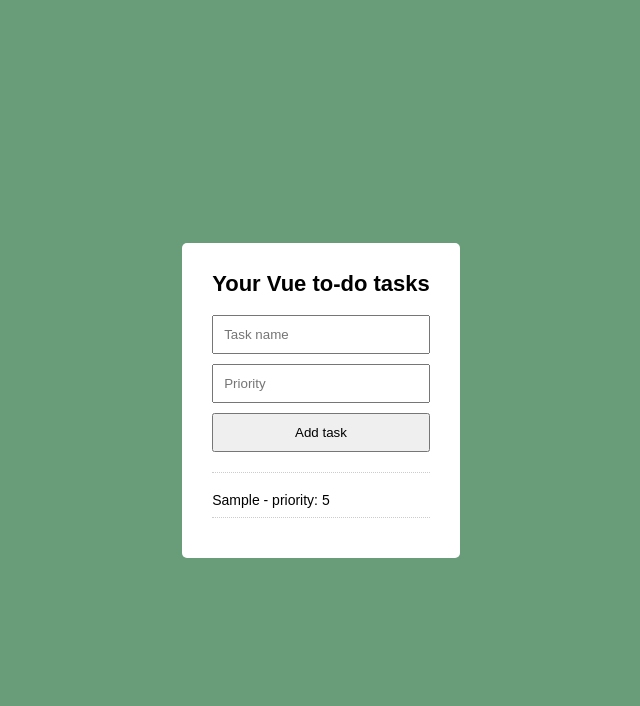
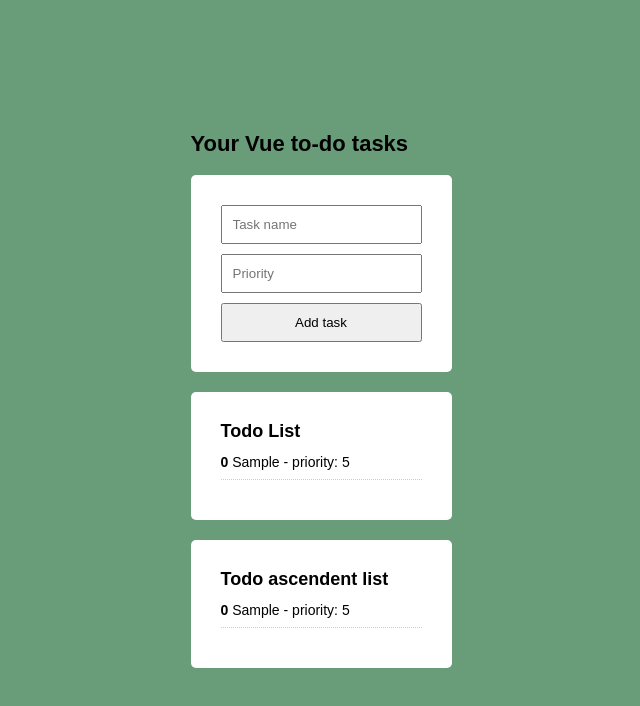
Before and after one commit to Alvaro07/vue-todo, a Vue app: page / in a window 1280 px wide. Both pictures are taken after typing "Sample", "5" into the empty fields and a click on the button "Add task". Shown: the top 706 px of the page, without its empty margins (319-959 px from the left). Built offline with nearby package versions, Linux system fonts and the light colour scheme.

Commit message:
Add v-todo-list component

```diff
--- a/src/App.vue
+++ b/src/App.vue
@@ -31,9 +31,9 @@
   justify-content: center;
   align-items: center;
 
-  height: 100%;
+  min-height: 100%;
   background-color: $darkGreen;
-
+  padding: 30px;
   font-family: Arial, Helvetica, sans-serif;
 }
 </style>
--- a/src/components/ToDo.vue
+++ b/src/components/ToDo.vue
@@ -11,21 +11,20 @@
         <p class="todo__form__error" v-show="errorMessage">{{ errorMessage }}</p>
       </form>
 
-      <div v-show="tasks.length">
-        <ul class="todo__list">
-          <li v-for="(task, index) in tasks" v-bind:key="index">
-            {{ task.name }}
-            <span v-if="task.priority !== null">- priority: {{ task.priority }}</span>
-          </li>
-        </ul>
-      </div>
+      <v-todo-list v-if="tasks.length" listTitle="Todo List" :tasks="tasks"></v-todo-list>
+      <v-todo-list v-if="orderAscTask.length" listTitle="Todo ascendent list" :tasks="orderAscTask"></v-todo-list>
     </main>
   </section>
 </template>
 
 <script>
+import TodoList from "./TodoList.vue";
+
 export default {
   name: "ToDo",
+  components: {
+    "v-todo-list": TodoList
+  },
   data: function() {
     return {
       taskName: null,
@@ -35,7 +34,7 @@
     };
   },
   methods: {
-    addNewTask: function(e) {
+    addNewTask() {
       if (this.taskName !== null && this.taskName.length) {
         if (this.taskPriority === "") this.taskPriority = null;
 
@@ -51,20 +50,17 @@
         this.errorMessage = "Complete all fields";
       }
     }
+  },
+  computed: {
+    orderAscTask() {
+      return this.tasks.sort((a, b) => a.priority - b.priority).filter(e => e.priority !== null);
+    }
   }
 };
 </script>
 
 <style scoped lang="scss" >
 .todo {
-  background-color: white;
-  padding: 15px;
-  border-radius: 5px;
-
-  @include mediaTablet {
-    padding: 30px;
-  }
-
   /**
   * Header
   */
@@ -82,6 +78,14 @@
   */
 
   &__form {
+    background-color: white;
+    padding: 15px;
+    border-radius: 5px;
+
+    @include mediaTablet {
+      padding: 30px;
+    }
+
     input {
       display: block;
       width: 100%;
@@ -99,17 +103,5 @@
       color: red;
     }
   }
-
-  &__list {
-    padding-top: 20px;
-    margin-top: 20px;
-    border-top: 1px dotted #ccc;
-
-    li {
-      padding-bottom: 10px;
-      margin-bottom: 10px;
-      border-bottom: 1px dotted #ccc;
-    }
-  }
 }
 </style>
--- /dev/null
+++ b/src/components/TodoList.vue
@@ -0,0 +1,60 @@
+<template>
+  <div class="todo-list">
+    <h2 class="todo-list__title">{{ listTitle }}</h2>
+
+    <ul class="todo__list">
+      <li v-for="(task, index) in tasks" v-bind:key="index">
+        <span class="bold">{{ index }}</span>
+        {{ task.name }}
+        <span v-if="task.priority !== null">- priority: {{ task.priority }}</span>
+      </li>
+    </ul>
+
+
+  </div>
+
+  <!-- <div v-show="tasks.length" class="todo__list-block">
+    <h2 class="todo__list-block__title">Todo List</h2>
+    <ul class="todo__list">
+      <li v-for="(task, index) in tasks" v-bind:key="index">
+        <span class="bold">{{ index }}</span>
+        {{ task.name }}
+        <span v-if="task.priority !== null">- priority: {{ task.priority }}</span>
+      </li>
+    </ul>
+  </div> -->
+</template>
+
+
+<script>
+export default {
+  name: "v-todo-list",
+  props: ["listTitle", "tasks"]
+};
+</script>
+
+
+<style lang="scss">
+.todo-list {
+  background-color: white;
+  padding: 15px;
+  border-radius: 5px;
+  margin-top: 20px;
+
+  @include mediaTablet {
+    padding: 30px;
+  }
+
+  &__title {
+    font-weight: 700;
+    font-size: 1.8rem;
+    padding-bottom: 15px;
+  }
+
+  li {
+    padding-bottom: 10px;
+    margin-bottom: 10px;
+    border-bottom: 1px dotted #ccc;
+  }
+}
+</style>
```
Also changed, not shown: 2 other files (tests, documents, lock files or other folders).
